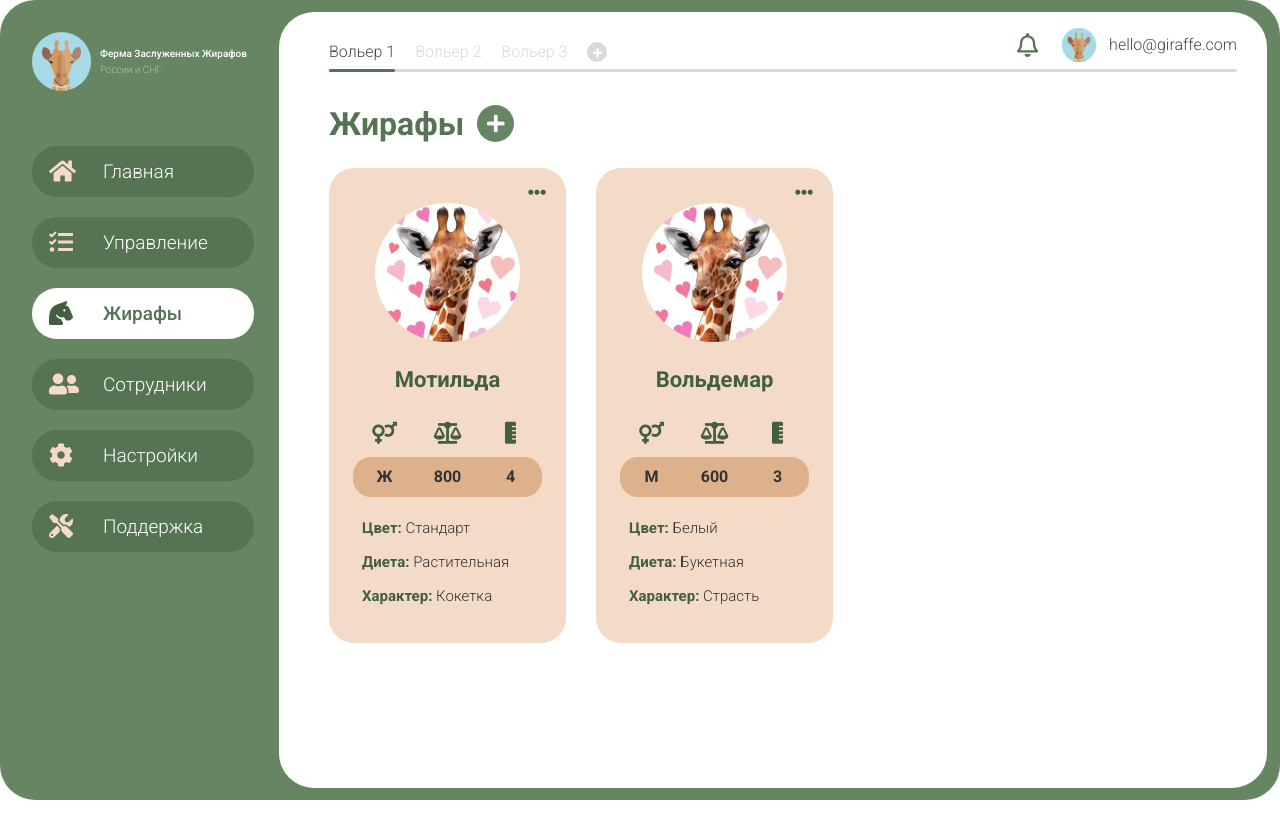
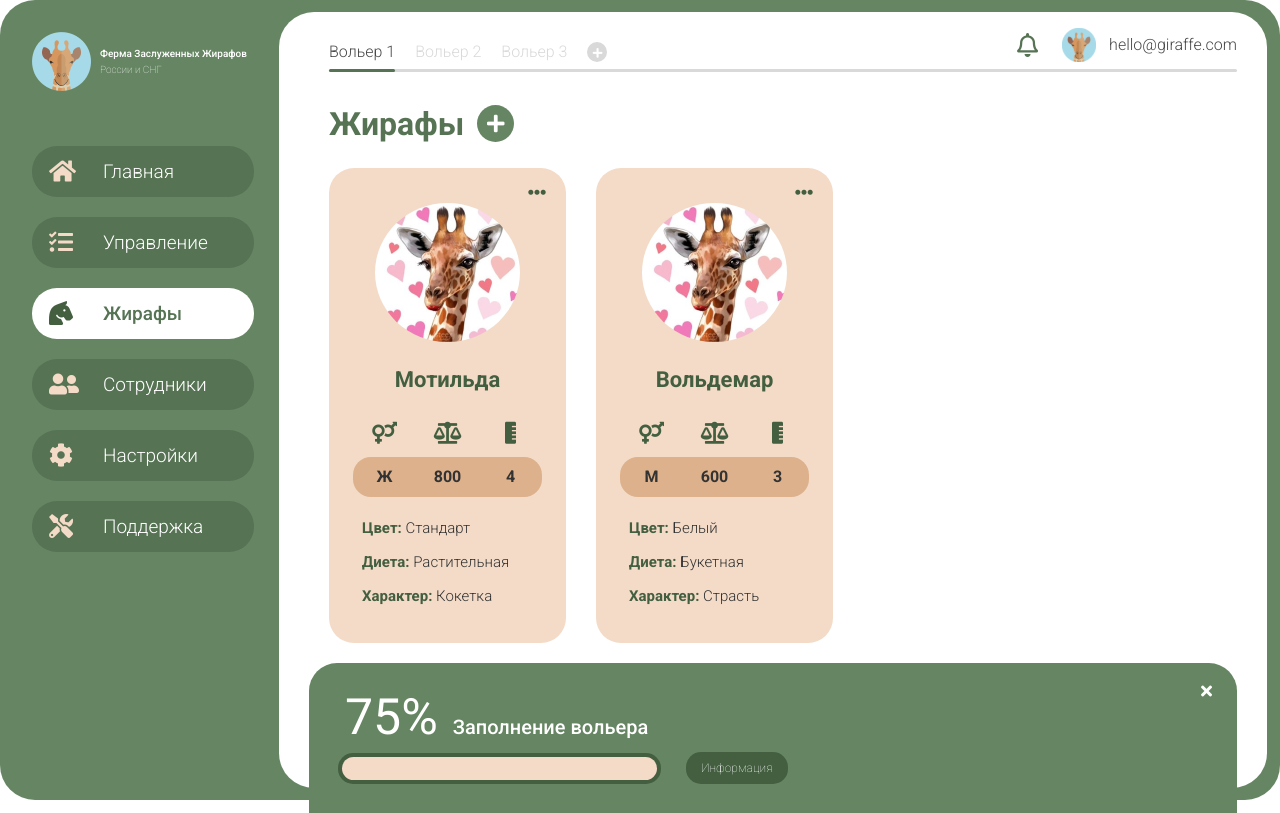
Before and after one commit to evgenstepanov/animal-farm, a React (Create React App) app: page / in a window 1280 px wide. Built offline with nearby package versions, Linux system fonts and the light colour scheme.

Commit message:
added import Capacity

```diff
--- a/src/components/Main/Main.js
+++ b/src/components/Main/Main.js
@@ -4,6 +4,7 @@ import Cage from './Cage';
 import CageName from './CageName';
 import { StoreContext } from '../../service/store';
 import mailLogo from '../../img/mail-logo.svg';
+import Capacity from './Capacity';
 
 export default function Main() {
   const {
@@ -63,6 +64,7 @@ export default function Main() {
         </div>
       </div>
       <Cage />
+      <Capacity />
     </div>
   );
 }
```
